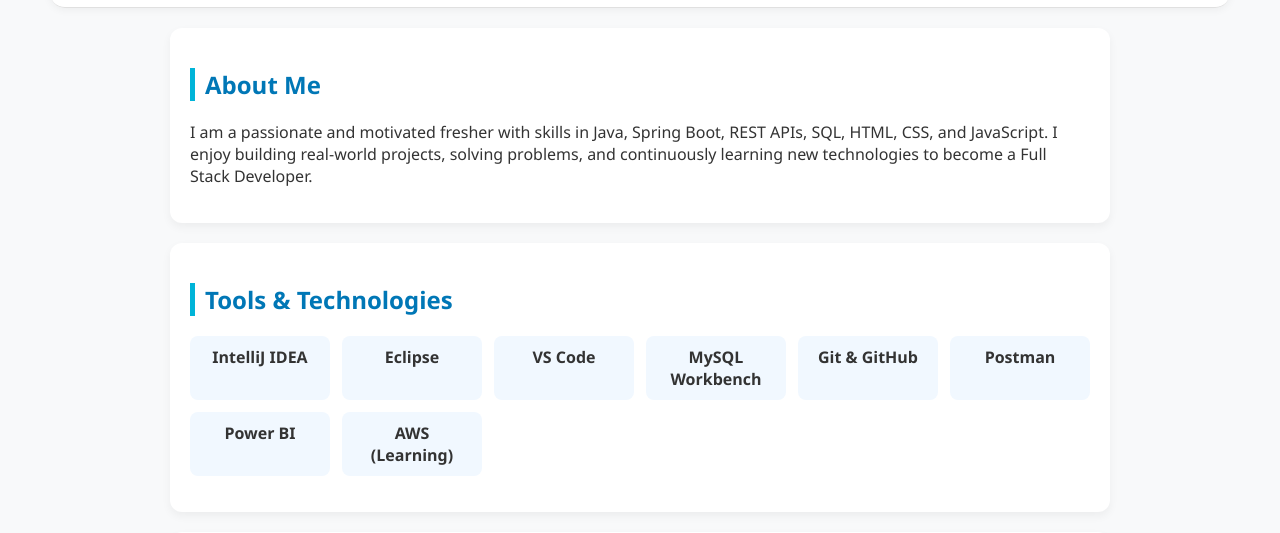
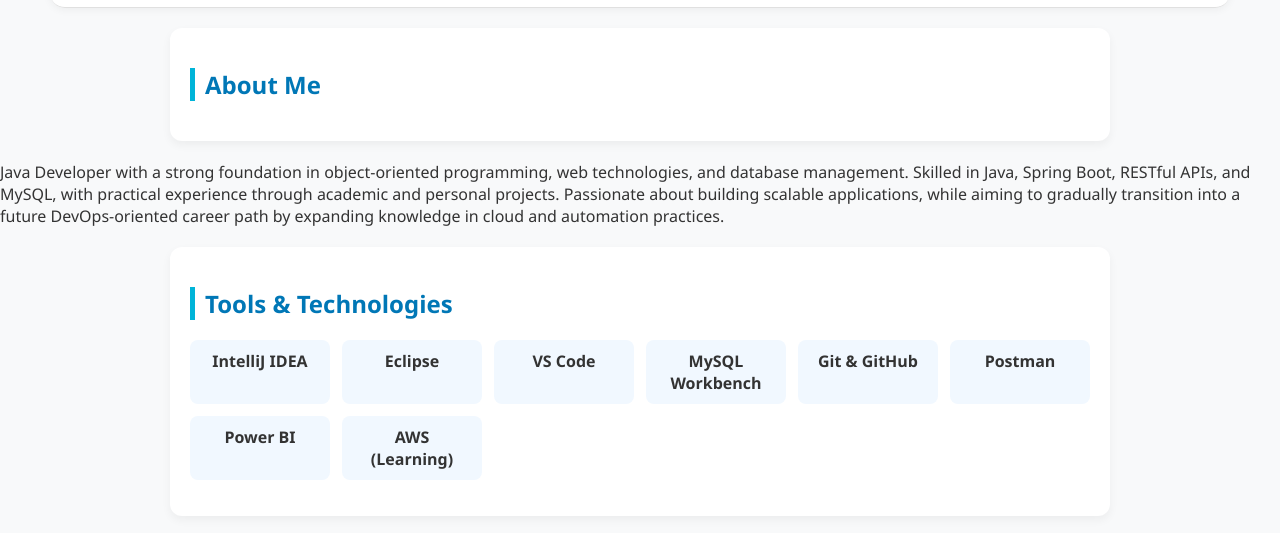
Before and after one commit to Pavandhondge/Pavan-Portfolio, a plain HTML site: page index.html in a window 1280 px wide. Shown: the part 201-734 px from the top of the page. Drawn offline with Linux system fonts and the light colour scheme.

Commit message:
Update index.html

```diff
--- a/index.html
+++ b/index.html
@@ -181,9 +181,8 @@
   <!-- About -->
   <section>
     <h2>About Me</h2>
-    <p>I am a passionate and motivated fresher with skills in Java, Spring Boot, REST APIs, SQL, HTML, CSS, and JavaScript. I enjoy building real-world projects, solving problems, and continuously learning new technologies to become a Full Stack Developer.</p>
   </section>
-
+<p> Java Developer with a strong foundation in object-oriented programming, web technologies, and database management. Skilled in Java, Spring Boot, RESTful APIs, and MySQL, with practical experience through academic and personal projects. Passionate about building scalable applications, while aiming to gradually transition into a future DevOps-oriented career path by expanding knowledge in cloud and automation practices.</p>
   <!-- Tools -->
   <section class="tools">
     <h2>Tools & Technologies</h2>
```
